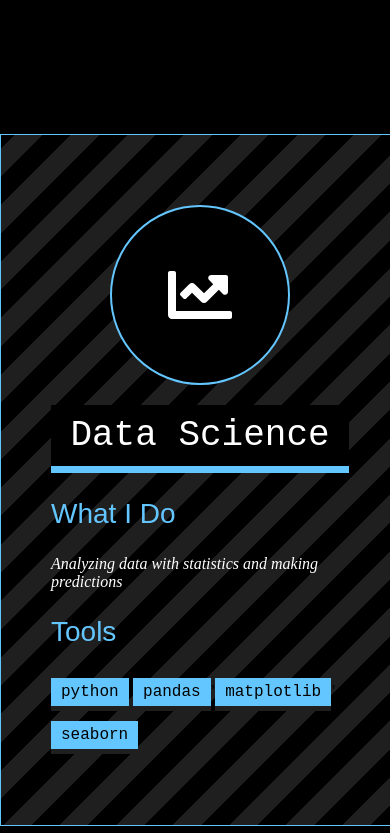
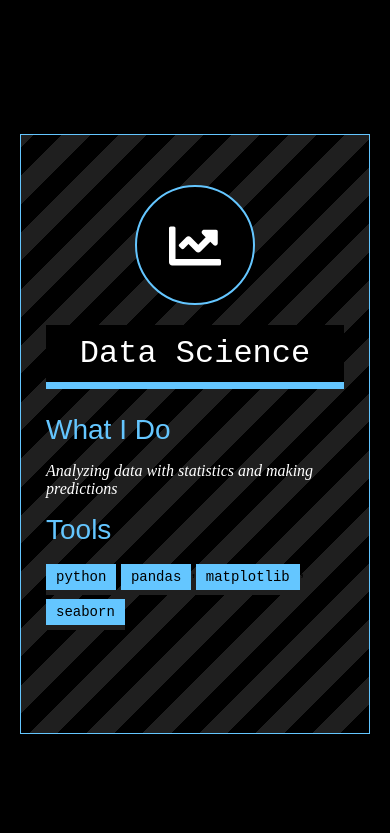
Before and after one commit to trentfridey/trentfridey.github.io, a React app: page / in a window 390 px wide. Shown: the part 880-1713 px from the top of the page. Built offline with nearby package versions, Linux system fonts and the light colour scheme; the HTML template or start-up script is replaced by a standard one.

Commit message:
tweak to accommodate mobile styles

```diff
--- a/src/scss/styles.scss
+++ b/src/scss/styles.scss
@@ -53,26 +53,6 @@
   }
 }
 
-#subjects h1 {
-  display: block;
-  margin: 0 0 25px 0;
-  border-bottom: 7px solid $primary;
-  font-weight: normal;
-  font-size: 36px;
-  font-family: monospace;
-  background-color: black;
-  padding: 10px 15px;
-  text-align: center;
-}
-
-#subjects h2 {
-  margin: 25px 0;
-  font-weight: normal;
-  font-size: 28px;
-  font-family: sans-serif;
-  color: $primary;
-}
-
 section {
   min-height: 100vh;
   & + section {
@@ -86,29 +66,52 @@
   }
 }
 
+#subjects h1 {
+  display: block;
+  margin: 0 0 25px 0;
+  border-bottom: 7px solid $primary;
+  font-weight: normal;
+  font-size: 32px;
+  font-family: monospace;
+  background-color: black;
+  padding: 10px 15px;
+  text-align: center;
+}
+
+#subjects h2 {
+  margin: 16px 0;
+  font-weight: normal;
+  font-size: 28px;
+  font-family: sans-serif;
+  color: $primary;
+}
+
 .subject-card {
   color: white;
   background-image: repeating-linear-gradient(-45deg, black, black 20px, $grey 20px, $grey 40px);
   border: 1px solid $primary;
-  padding: 50px;
-  margin: 50px auto;
-  flex: 0 0 auto;
-  width: 400px;
-  min-height: 550px;
+  padding: 50px 25px;
+  margin: 50px 20px;
+  flex: 1 1 320px;
+  min-width: 320px;
+  max-width: 480px;
+  min-height: 600px;
+  max-height: calc(100vh - 100px);
   font-family: sans-serif;
   &:hover {
     box-shadow: -5px 5px 0px 2px black, -10px 10px 0px 2px $primary;
   }
   &-icon {
+    $diameter: 120px ;
     text-align: center;
-    font-size: 64px;
-    margin: 20px auto;
+    font-size: 52px;
+    margin: 0 auto 20px auto;
     background-color: black;
     border: 2px solid $primary;
-    height: 180px;
-    width: 180px;
+    height: $diameter;
+    width: $diameter;
     border-radius: 150px;
-    line-height: 180px;
+    line-height: $diameter;
   }
   &-summary {
     margin: 10px 0;
@@ -127,11 +130,11 @@
     & ul li {
       flex: 0 0 auto;
       font-family: monospace;
-      font-size: 16px;
+      font-size: 14px;
       border-bottom: 5px solid $grey;
       background-color: $primary;
       padding: 5px 10px;
-      margin: 5px 0;
+      margin: 2px 0;
     }
   }
 }
```
